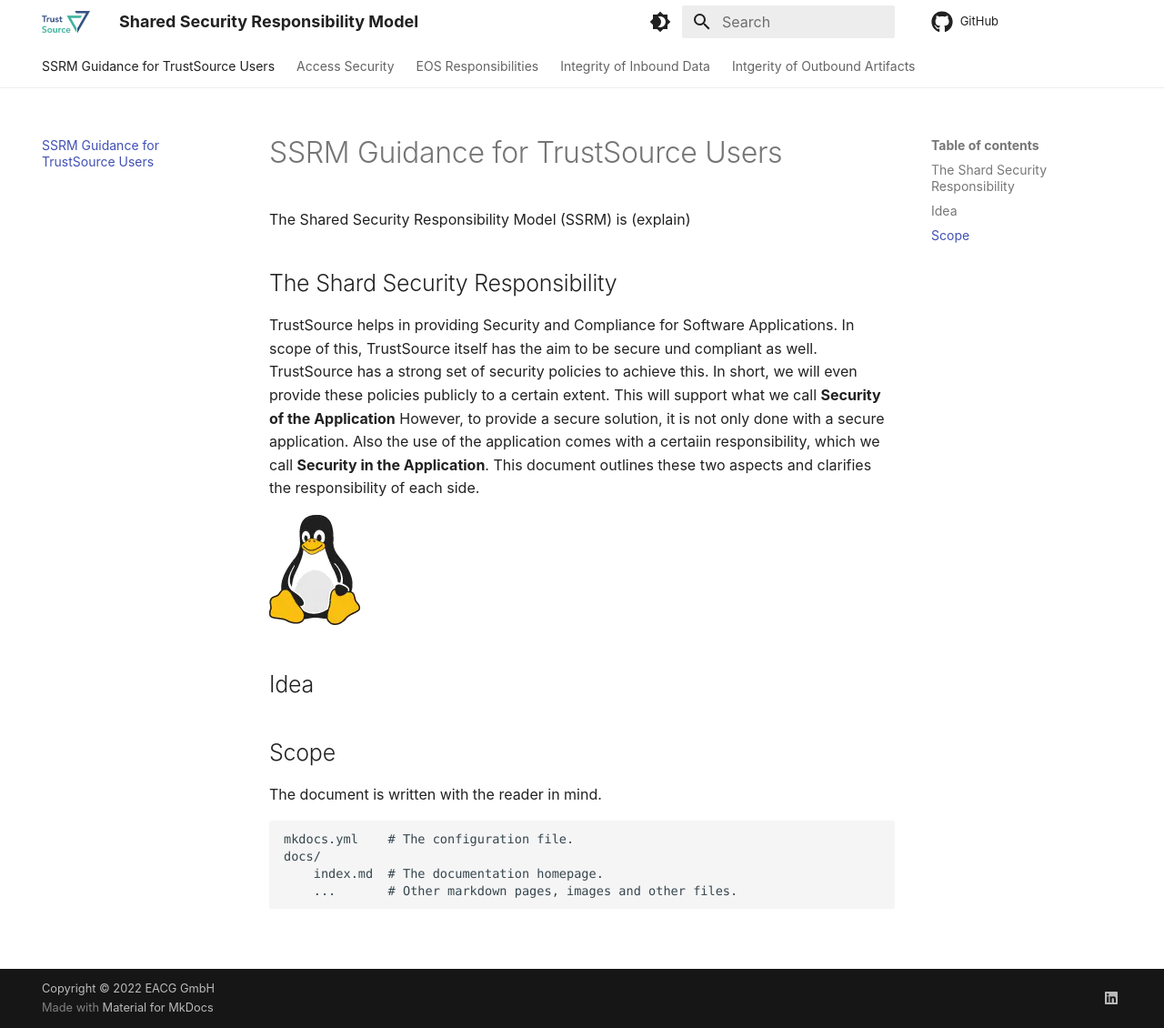
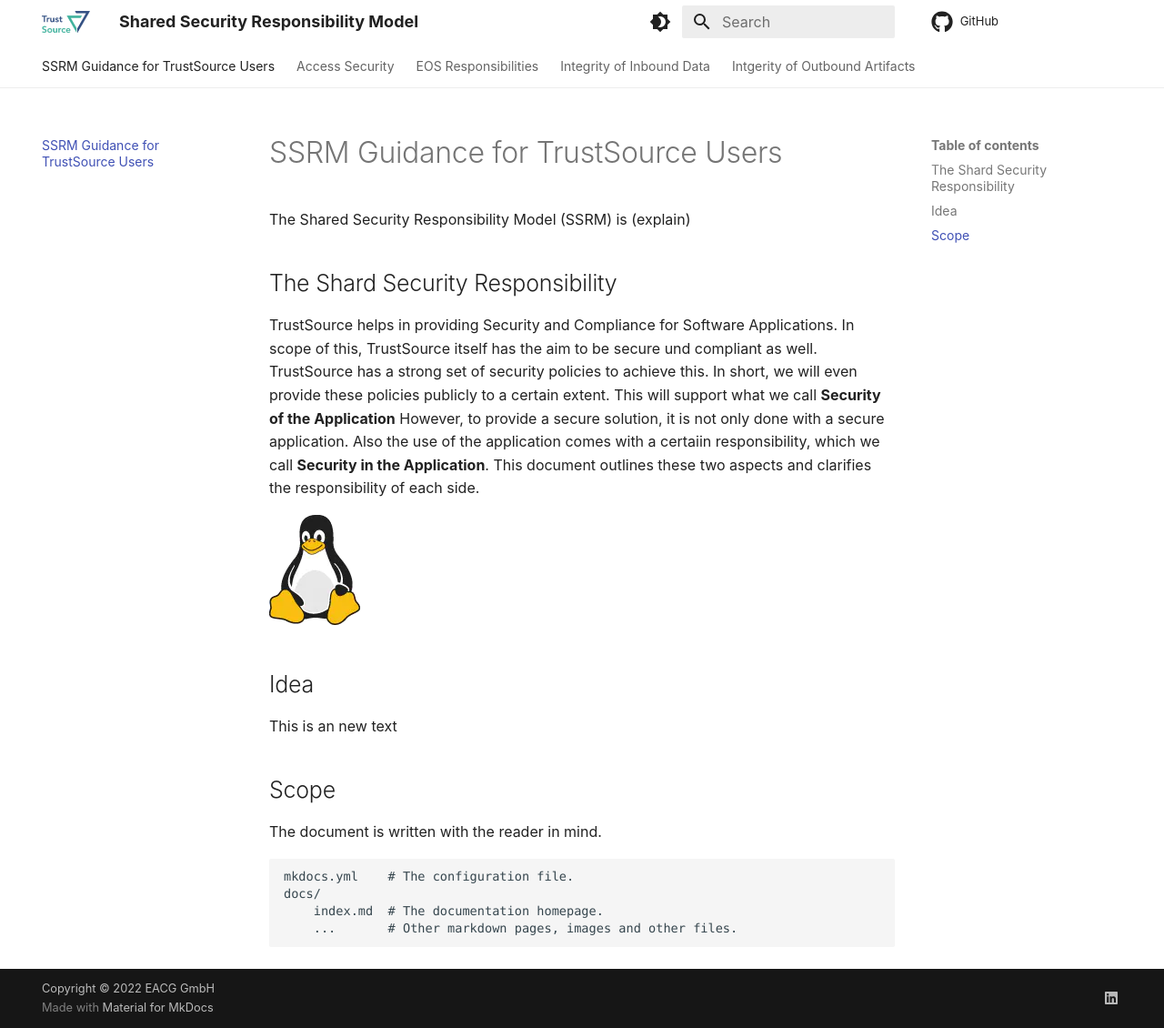
Before and after one commit to TrustSource/SSRM, an MkDocs documentation site: the page built from docs/index.md, in a window 1280 px wide and 1130 px high. Shown: the whole window at 91% size. Built offline with MkDocs 1.6.1 and Material for MkDocs 9.7.7, drawn with Linux system fonts in a browser that asks for light colours; comment, search, counter and statistics services are not loaded.

Commit message:
Update index.md
Signed-off-by: JTH <git4jth@eacg.de>

```diff
--- a/docs/index.md
+++ b/docs/index.md
@@ -11,7 +11,7 @@
   ![Tux, the Linux mascot](/assets/tux.png)
 
 ## Idea
-
+This is an new text
 
 ## Scope
 
```
